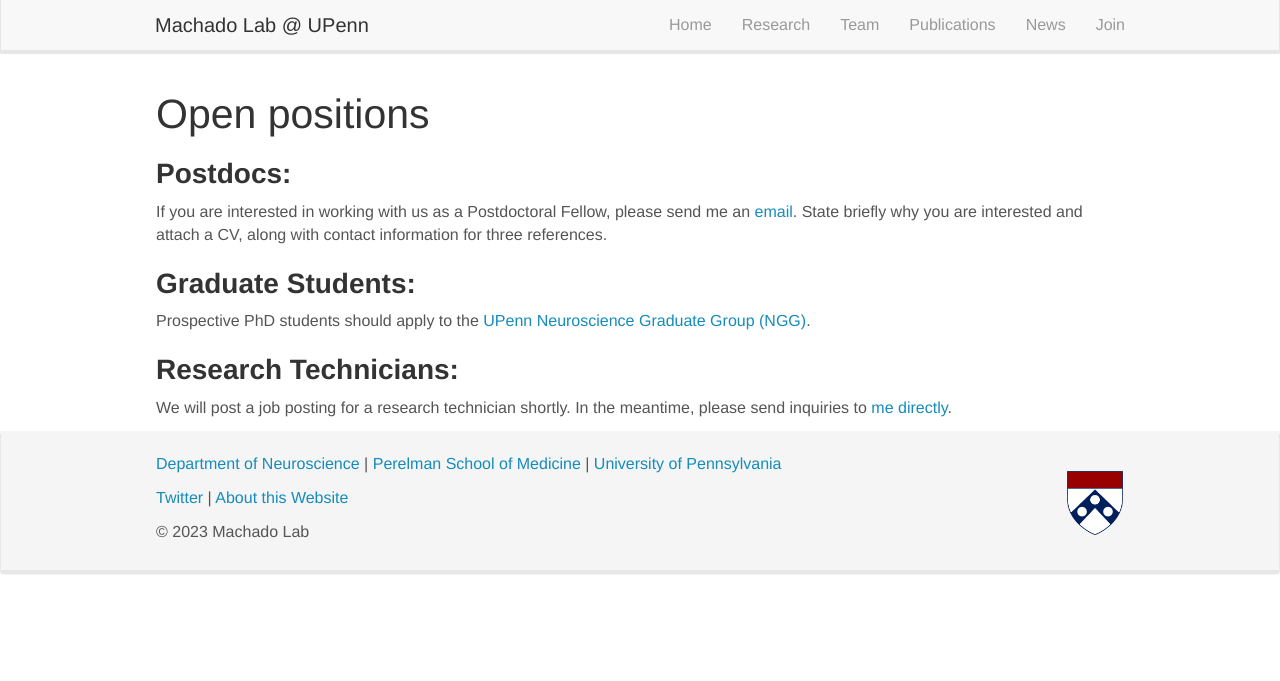
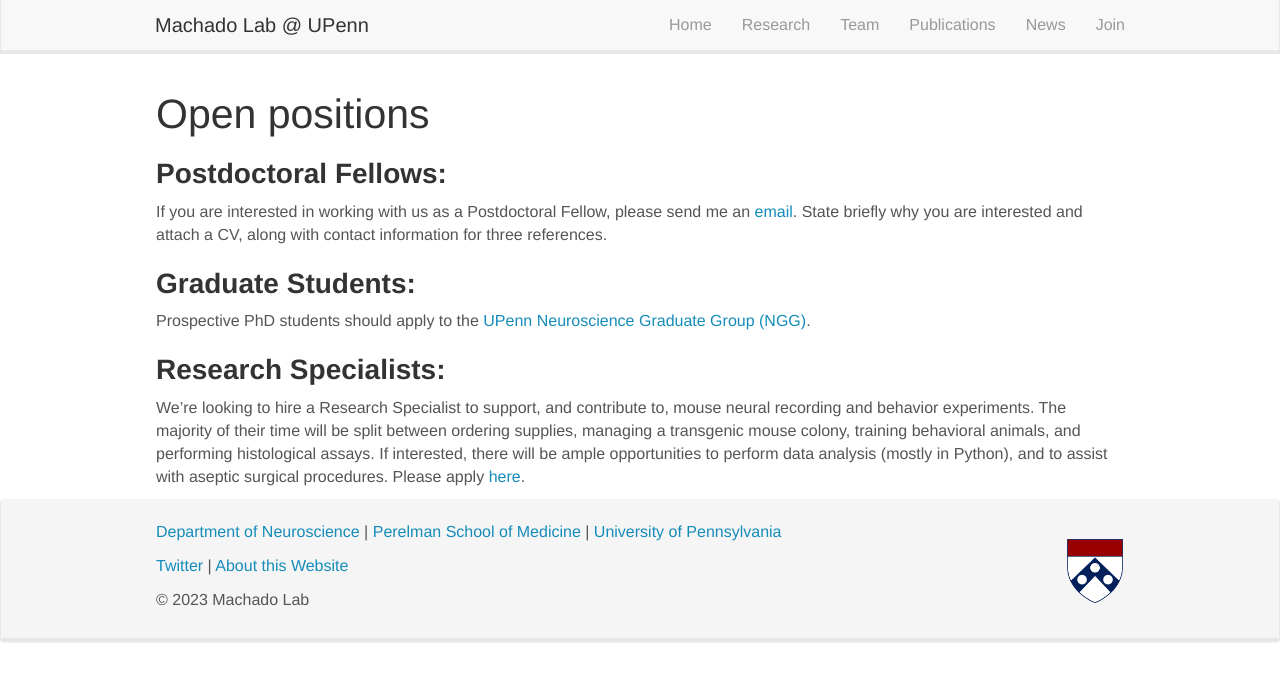
Before and after one commit to machado-lab-code/machado-lab-code, a Jekyll site: the page built from _pages/openings.md, in a window 1280 px wide. Shown: the top 681 px of the page. Built offline with Jekyll 4.4.1, drawn with Linux system fonts in a browser that asks for light colours; nearby versions of some CDN libraries.

Commit message:
Update openings.md
Added job posting.

```diff
--- a/_pages/openings.md
+++ b/_pages/openings.md
@@ -8,11 +8,11 @@ permalink: /join
 
 # Open positions
 
-### **Postdocs:**
+### **Postdoctoral Fellows:**
 If you are interested in working with us as a Postdoctoral Fellow, please send me an [email](mailto:Timothy.Machado@PennMedicine.upenn.edu). State briefly why you are interested and attach a CV, along with contact information for three references.
 
 ### **Graduate Students:**
 Prospective PhD students should apply to the [UPenn Neuroscience Graduate Group (NGG)](https://www.med.upenn.edu/ngg/).
 
-### **Research Technicians:**
-We will post a job posting for a research technician shortly. In the meantime, please send inquiries to [me directly](mailto:Timothy.Machado@PennMedicine.upenn.edu).
+### **Research Specialists:**
+We're looking to hire a Research Specialist to support, and contribute to, mouse neural recording and behavior experiments. The majority of their time will be split between ordering supplies, managing a transgenic mouse colony, training behavioral animals, and performing histological assays. If interested, there will be ample opportunities to perform data analysis (mostly in Python), and to assist with aseptic surgical procedures. Please apply [here](https://wd1.myworkdaysite.com/en-US/recruiting/upenn/careers-at-penn/details/Research-Specialist-A-B--Department-of-Neuroscience-_JR00067071).
```
